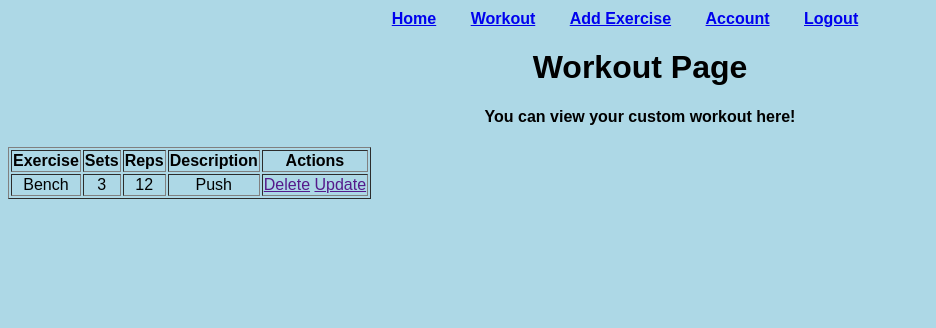
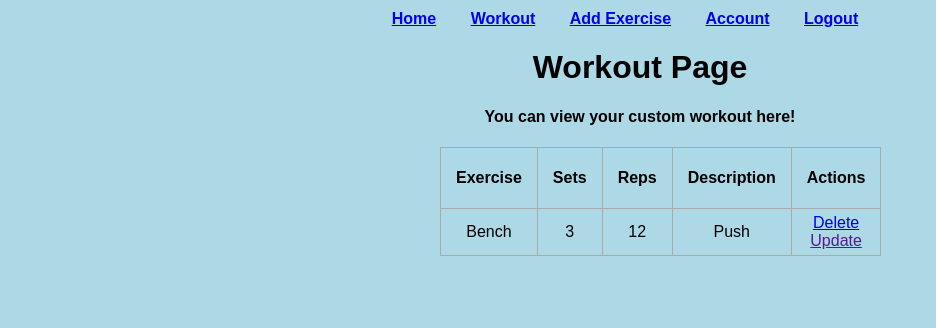
Before and after one commit to eoghanwinters/Individual-Project, a Flask app: page /exercises in a window 1280 px wide. Shown: the top 328 px of the page, without its empty margins (0-936 px from the left). Run offline with Flask 2, Linux system fonts and the light colour scheme; a user stored in the database is signed in; data comes from the database, SQL or seed files in the repository; both versions use the stored data as it was after the commit.

Commit message:
Delete function added with table css modified

```diff
--- a/application/routes.py
+++ b/application/routes.py
@@ -96,3 +96,13 @@ def account():
 		form.last_name.data = current_user.last_name
 		form.email.data = current_user.email
 	return render_template('account.html', title='Account', form=form)
+
+@app.route('/delete/<int:id>')
+def delete(id):
+	exercise_to_delete = Exercises.query.get_or_404(id)
+	try:
+		db.session.delete(exercise_to_delete)
+		db.session.commit()
+		return redirect('/exercises')
+	except:
+		return 'There was a problem deleting that exercise!'
--- a/application/static/main.css
+++ b/application/static/main.css
@@ -2,6 +2,7 @@ body {
 	background-color: lightblue;
 	font-family: sans-serif;
 	text-align: center;
+	margin: 0;
 }
 .navbar {
 	text-align: center;
@@ -11,3 +12,28 @@ body {
 	padding-right: 30px;
 	font-weight: bold;
 }
+.content {
+	margin: 0 auto;
+	width: 400px;
+}
+table, td, th {
+	border: 1px solid #aaa;
+}
+table {
+	border-collapse: collapse;
+	width: 100%
+}
+th {
+	height: 30px;
+	padding: 15px;
+}
+td {
+	text-align: center;
+	padding: 5px;
+}
+.form {
+	margin-top: 20px;
+}
+#content {
+	width: 70%
+}
--- a/application/templates/exercises.html
+++ b/application/templates/exercises.html
@@ -3,7 +3,7 @@
 <div class="content">
 	<h1>Workout Page</h1>
 	<h4>You can view your custom workout here!</h4>
-		<table border="1">
+		<table>
 			<tr>
 				<th>Exercise</th>
 				<th>Sets</th>
@@ -18,7 +18,7 @@
 				<td>{{ exercise.reps }}</td>
 				<td>{{ exercise.description }}</td>
 				<td>
-					<a href="">Delete</a>
+					<a href="/delete/{{ exercise.id }}">Delete</a>
 					<a href="">Update</a>
 				</td>
 				{% endfor %}
```
Also changed, not shown: application/site.db, 1 other file.
